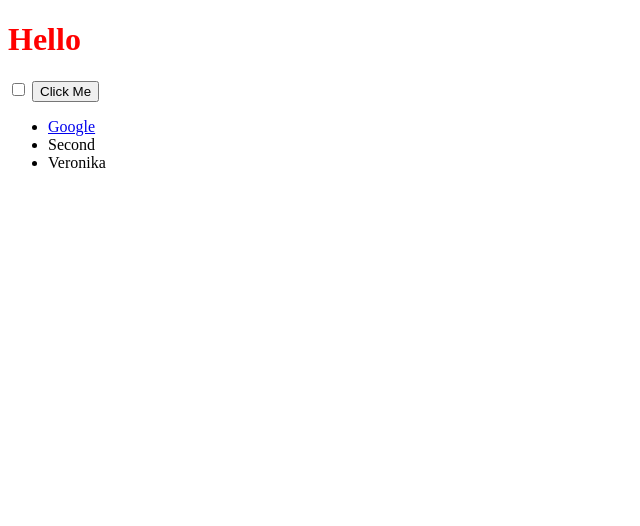
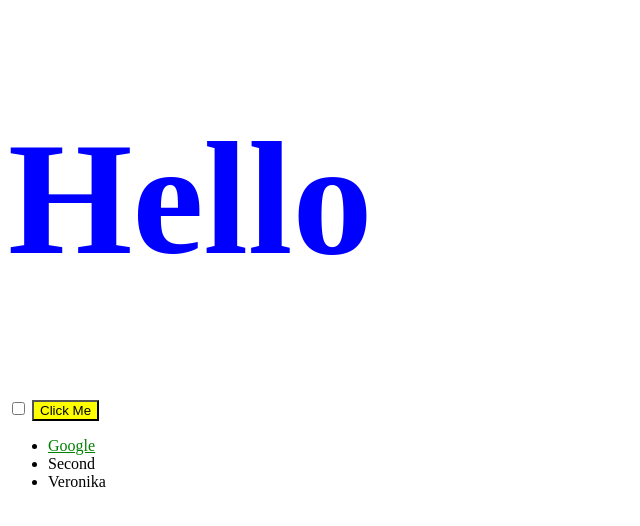
Before and after one commit to VeronikaZenchik/udemyCourse, a plain HTML site: page JavaScript/The Document Object Model (DOM)/DOM+Challenge+Starting+Files/DOM Challenge Starting Files/index.html in a window 1280 px wide. Shown: the whole page, without its empty margins (0-640 px from the left). Drawn offline with Linux system fonts and the light colour scheme.

Commit message:
doc practice

```diff
--- a/JavaScript/The Document Object Model (DOM)/DOM+Challenge+Starting+Files/DOM Challenge Starting Files/index.js
+++ b/JavaScript/The Document Object Model (DOM)/DOM+Challenge+Starting+Files/DOM Challenge Starting Files/index.js
@@ -1,4 +1,6 @@
 let thirdLi = document.querySelector("li:last-child").innerHTML = "Veronika"
-
+let linkLi = document.querySelector("li a").style.color = "green"
+let button = document.querySelector("button").style.backgroundColor = "yellow"
+let title = document.querySelector("h1").classList.add("huge")
 
 // document.firstElementChild.lastElementChild.querySelector("ul").lastElementChild.innerHTML = "Veronika";
--- a/JavaScript/The Document Object Model (DOM)/DOM+Challenge+Starting+Files/DOM Challenge Starting Files/styles.css
+++ b/JavaScript/The Document Object Model (DOM)/DOM+Challenge+Starting+Files/DOM Challenge Starting Files/styles.css
@@ -1,3 +1,9 @@
 h1 {
   color: red;
 }
+
+.huge{
+  font-size: 10rem;
+  color: blue;
+  font-weight: bold;
+}
```
